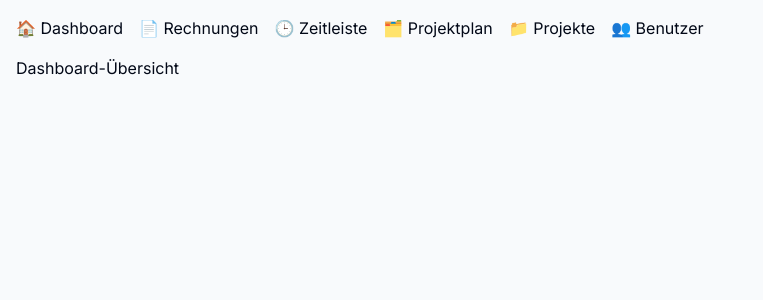
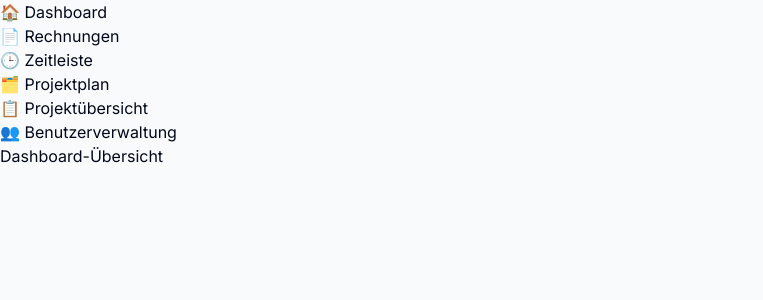
Before and after one commit to styliamo/doesinger-app, a React (Vite) app: page / in a window 1280 px wide. Shown: the top 300 px of the page, without its empty margins (0-763 px from the left). Built offline with nearby package versions, Linux system fonts and the light colour scheme.

Commit message:
feat: add project overview navigation

```diff
--- a/src/App.tsx
+++ b/src/App.tsx
@@ -1,22 +1,23 @@
 import { HashRouter as Router, Routes, Route, Link } from "react-router-dom";
-import Dashboard from "@/pages/Dashboard";
-import InvoicesPage from "@/pages/InvoicesPage";
-import Timetable from "@/pages/Timetable";
-import ProjectPlan from "@/pages/ProjectPlan";
-import UserManagement from "@/pages/UserManagement";
-import ProjectOverview from "@/pages/ProjectOverview";
+import Dashboard from "./pages/Dashboard";
+import InvoicesPage from "./pages/InvoicesPage";
+import Timetable from "./pages/Timetable";
+import ProjectPlan from "./pages/ProjectPlan";
+import UserManagement from "./pages/UserManagement";
+import ProjectOverview from "./pages/ProjectOverview";
 
-export default function App() {
+function App() {
   return (
     <Router>
-      <div className="p-4">
-        <nav className="flex space-x-4 mb-4">
-          <Link to="/">🏠 Dashboard</Link>
-          <Link to="/invoices">📄 Rechnungen</Link>
-          <Link to="/timetable">🕒 Zeitleiste</Link>
-          <Link to="/plan">🗂️ Projektplan</Link>
-          <Link to="/overview">📁 Projekte</Link>
-          <Link to="/users">👥 Benutzer</Link>
+      <nav>
+        <ul>
+          <li><Link to="/">🏠 Dashboard</Link></li>
+          <li><Link to="/invoices">📄 Rechnungen</Link></li>
+          <li><Link to="/timetable">🕒 Zeitleiste</Link></li>
+          <li><Link to="/plan">🗂️ Projektplan</Link></li>
+          <li><Link to="/overview">📋 Projektübersicht</Link></li>
+          <li><Link to="/users">👥 Benutzerverwaltung</Link></li>
+        </ul>
       </nav>
       <Routes>
         <Route path="/" element={<Dashboard />} />
@@ -26,7 +27,8 @@ export default function App() {
         <Route path="/overview" element={<ProjectOverview />} />
         <Route path="/users" element={<UserManagement />} />
       </Routes>
-      </div>
     </Router>
   );
 }
+
+export default App;
```
Lines whose indentation alone changed are shown as unchanged.
